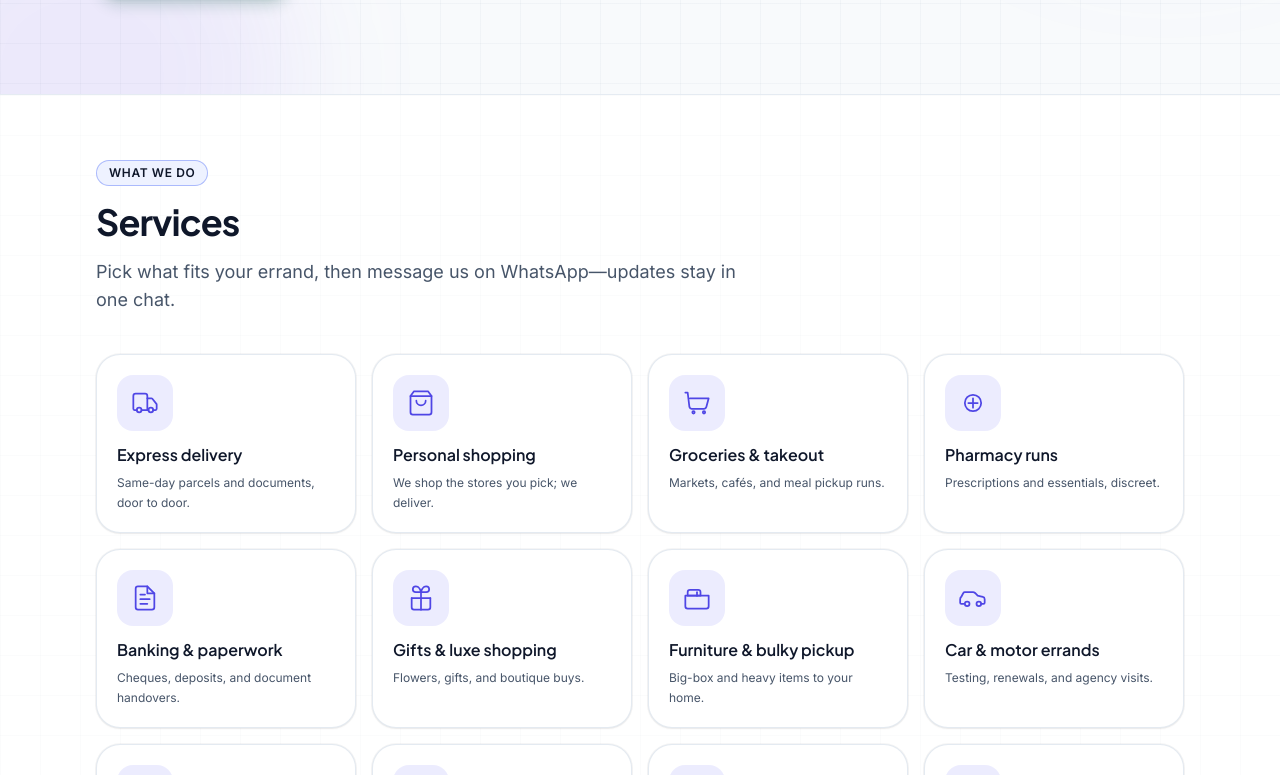
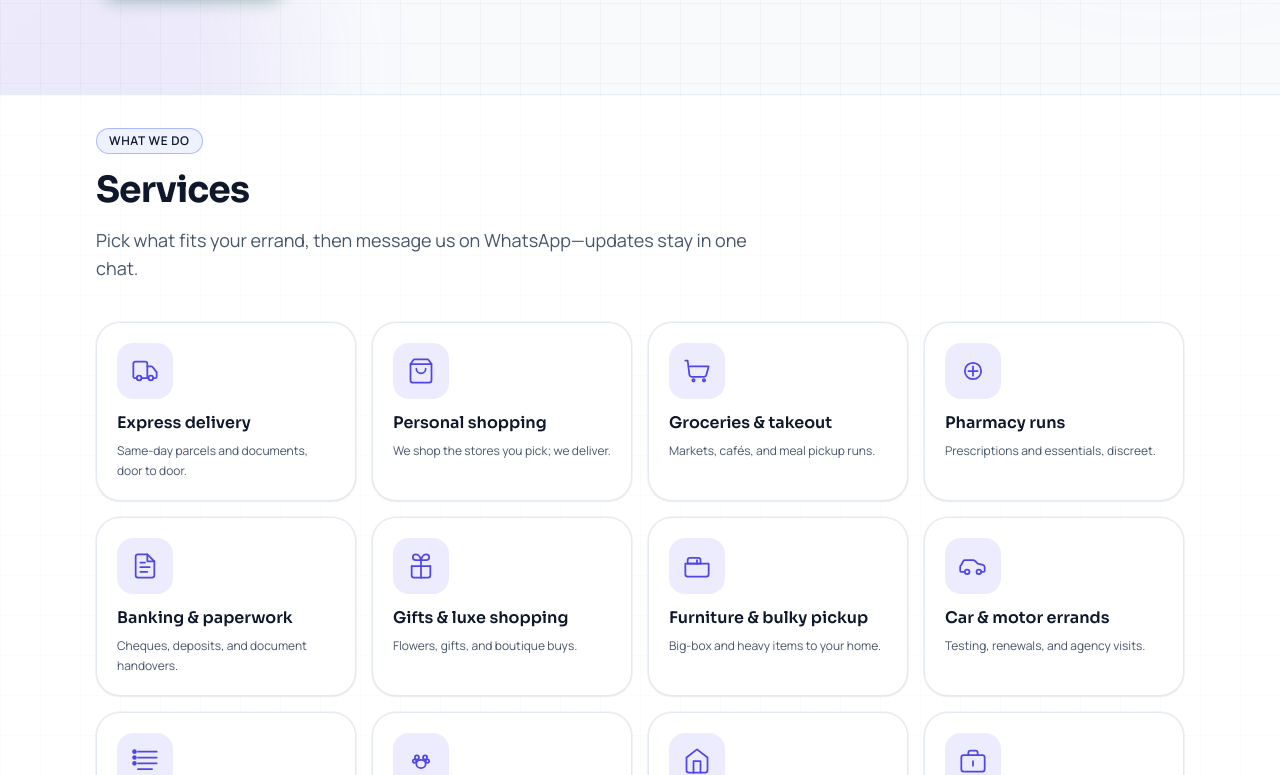
Before and after one commit to hamzafaham111/hireme, a Next.js app in the folder apps/web/: page / in a window 1280 px wide. Shown: the part 565-1340 px from the top of the page. Built offline with nearby package versions, Linux system fonts and the light colour scheme.

Commit message:
made background change

```diff
--- a/apps/web/src/app/layout.tsx
+++ b/apps/web/src/app/layout.tsx
@@ -1,6 +1,6 @@
 import type { Metadata } from 'next'
 import type { ReactNode } from 'react'
-import { Inter, Plus_Jakarta_Sans } from 'next/font/google'
+import { Manrope, Sora } from 'next/font/google'
 import './globals.css'
 import { AppSplashScreen } from '@/components/AppSplashScreen'
 import { HomeHashScroll } from '@/components/HomeHashScroll'
@@ -9,13 +9,16 @@ import { SiteHeader } from '@/components/SiteHeader'
 import { SiteFooter } from '@/components/SiteFooter'
 import { siteName, siteTagline } from '@/lib/site'
 
-const inter = Inter({
+/** Body / UI — geometric, readable at small sizes */
+const manrope = Manrope({
   subsets: ['latin'],
-  variable: '--font-geist-sans',
+  variable: '--font-sans',
   display: 'swap',
+  weight: ['400', '500', '600', '700'],
 })
 
-const display = Plus_Jakarta_Sans({
+/** Headings — slightly tech-forward display */
+const sora = Sora({
   subsets: ['latin'],
   variable: '--font-display',
   display: 'swap',
@@ -43,7 +46,7 @@ export default function RootLayout({
   return (
     <html lang="en" className="scroll-smooth">
       <body
-        className={`${inter.variable} ${display.variable} min-h-screen pb-[calc(4rem+env(safe-area-inset-bottom,0px))] font-sans md:pb-0`}
+        className={`${manrope.variable} ${sora.variable} min-h-screen pb-[calc(4rem+env(safe-area-inset-bottom,0px))] font-sans md:pb-0`}
       >
         <AppSplashScreen />
         <SiteHeader />
--- a/apps/web/src/components/sections/HowItWorksSection.tsx
+++ b/apps/web/src/components/sections/HowItWorksSection.tsx
@@ -68,7 +68,7 @@ export function HowItWorksSection() {
   return (
     <section
       id="how-it-works"
-      className="relative scroll-mt-[var(--site-sticky-header-offset)] overflow-hidden border-b border-slate-200 bg-white py-14 sm:py-20 dark:border-slate-800 dark:bg-slate-950"
+      className="relative scroll-mt-[var(--site-sticky-header-offset)] overflow-hidden border-b border-slate-200 bg-white py-8 dark:border-slate-800 dark:bg-slate-950"
     >
       <GridBackdrop className="opacity-40 dark:opacity-25" />
       <div className="pointer-events-none absolute -right-24 top-0 size-72 rounded-full bg-violet-500/10 blur-3xl dark:bg-violet-500/15" />
--- a/apps/web/src/components/sections/ServicesPanel.tsx
+++ b/apps/web/src/components/sections/ServicesPanel.tsx
@@ -57,7 +57,7 @@ export function ServicesPanel() {
   const showCarousel = useCallback(() => setLayout('carousel'), [])
 
   const listCarousel =
-    'mt-2 flex snap-x snap-mandatory gap-2 overflow-x-auto scroll-smooth overscroll-x-contain pb-1 [-ms-overflow-style:none] [scrollbar-width:none] md:mt-10 md:grid md:snap-none md:grid-cols-3 md:gap-4 md:overflow-visible md:pb-0 sm:mt-14 lg:grid-cols-4 [&::-webkit-scrollbar]:hidden'
+    'mt-2 flex snap-x snap-mandatory gap-2 overflow-x-auto scroll-smooth overscroll-x-contain pb-1 [-ms-overflow-style:none] [scrollbar-width:none] md:mt-10 md:grid md:snap-none md:grid-cols-3 md:gap-4 md:overflow-visible md:pb-0 sm:mt-4 lg:grid-cols-4 [&::-webkit-scrollbar]:hidden'
 
   const listGrid =
     'mt-2 grid grid-cols-2 gap-3 md:mt-10 md:grid-cols-3 md:gap-4 sm:mt-14 lg:grid-cols-4'
--- a/apps/web/src/components/sections/ServicesSection.tsx
+++ b/apps/web/src/components/sections/ServicesSection.tsx
@@ -5,7 +5,7 @@ export function ServicesSection() {
   return (
     <section
       id="services"
-      className="relative scroll-mt-[var(--site-sticky-header-offset)] overflow-hidden bg-white py-4 dark:bg-slate-950 sm:py-16"
+      className="relative scroll-mt-[var(--site-sticky-header-offset)] overflow-hidden bg-white py-4 dark:bg-slate-950 sm:py-8"
     >
       <GridBackdrop />
       <div className="relative z-10 mx-auto max-w-6xl px-4 sm:px-6 lg:px-8">
--- a/apps/web/tailwind.config.ts
+++ b/apps/web/tailwind.config.ts
@@ -13,8 +13,8 @@ const config: Config = {
   theme: {
     extend: {
       fontFamily: {
-        sans: ['var(--font-geist-sans)', 'system-ui', 'sans-serif'],
-        display: ['var(--font-display)', 'var(--font-geist-sans)', 'system-ui'],
+        sans: ['var(--font-sans)', 'system-ui', 'sans-serif'],
+        display: ['var(--font-display)', 'var(--font-sans)', 'system-ui'],
       },
       colors: {
         brand: {
```
